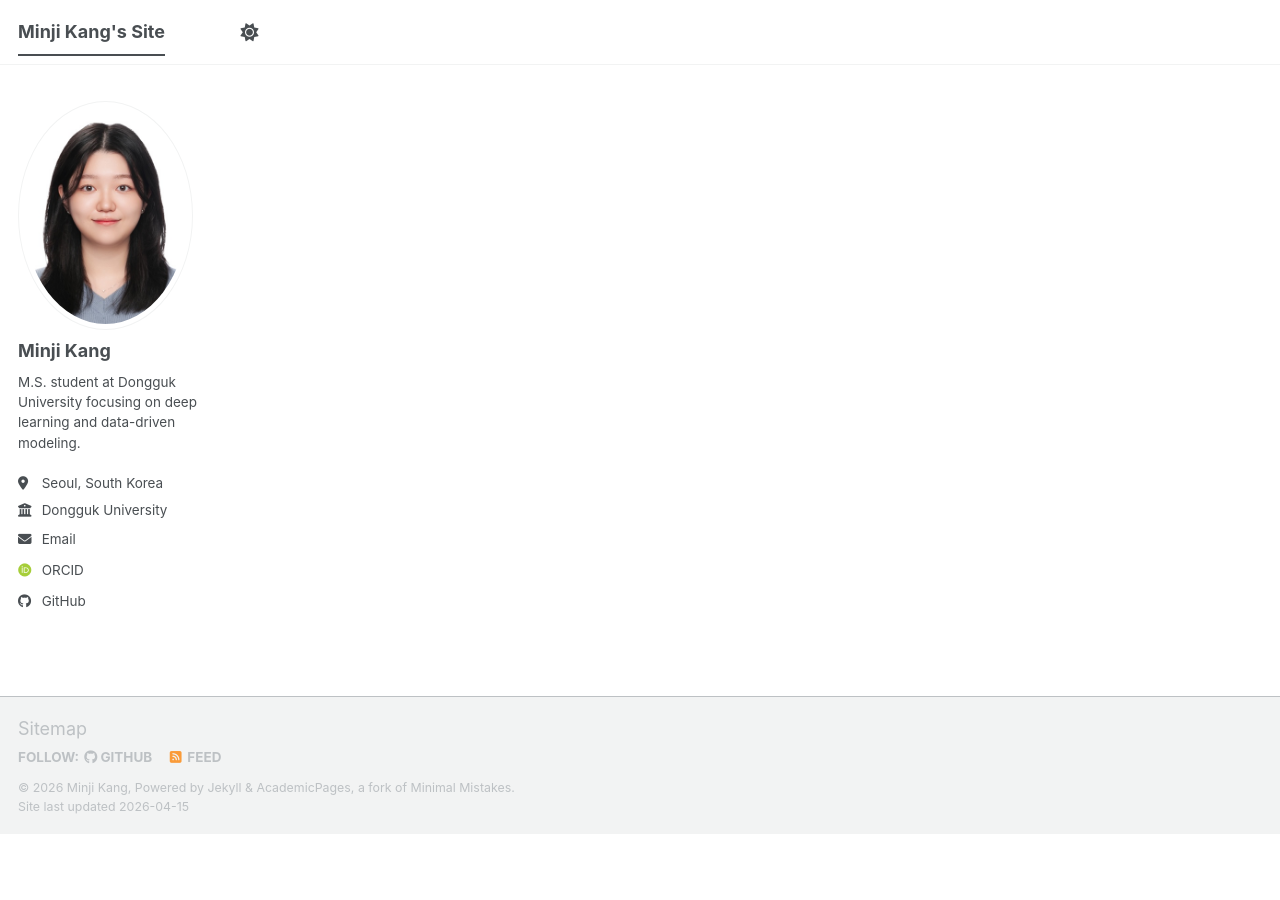
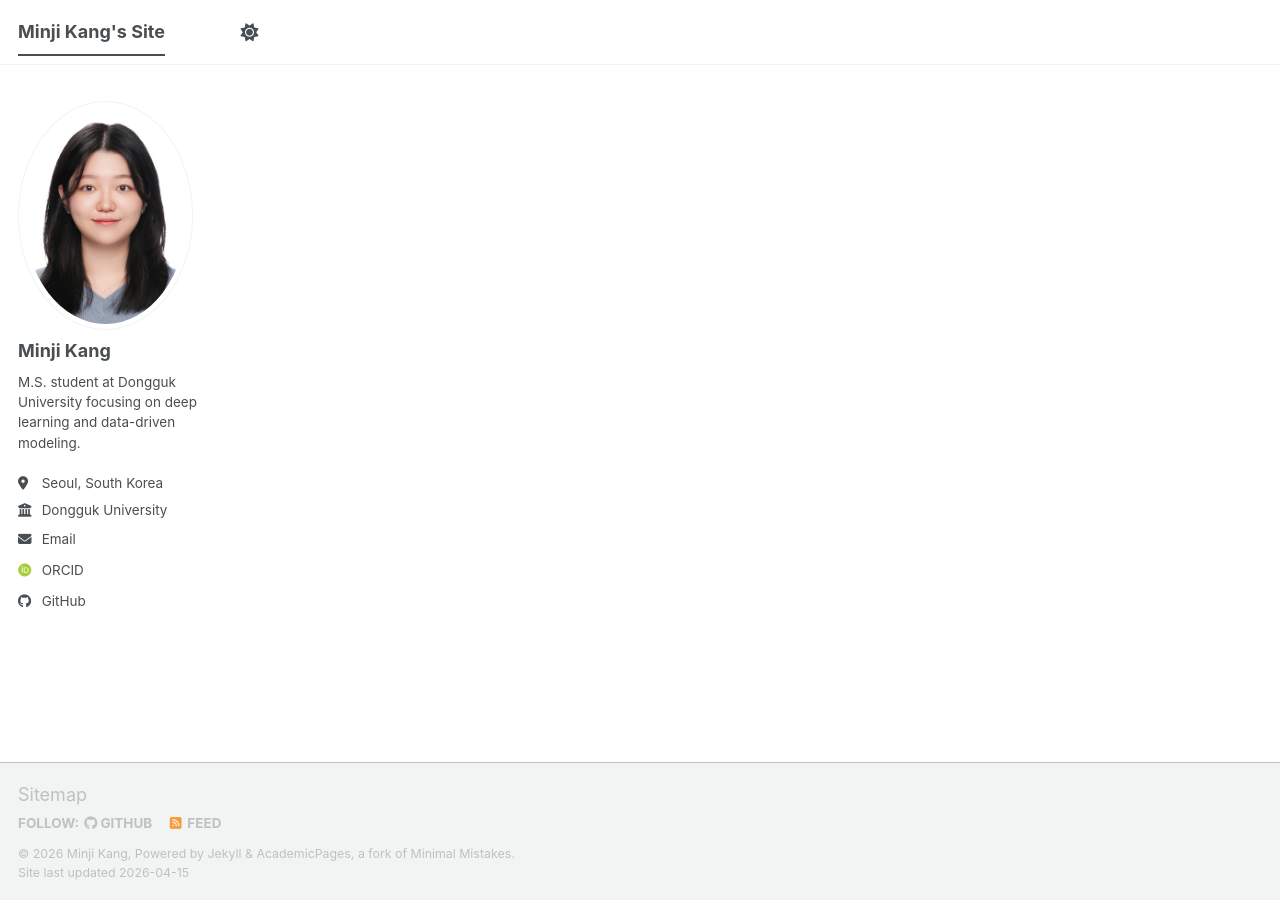
Before and after one commit to mimj3816/min_zi, a Jekyll site: the page built from _pages/about.md, in a window 1280 px wide and 900 px high, scrolled down 293 px. Built offline with Jekyll 4.4.1, drawn with Linux system fonts in a browser that asks for light colours; some web fonts are replaced; a script bundle is joined from its source files by our own code; library files that are not in the unit come from our copies; before the commit the page ends 1127 px from its top, so only the background shows below that.

Commit message:
Fix Error

```diff
--- a/assets/css/main.scss
+++ b/assets/css/main.scss
@@ -45,3 +45,17 @@
 .page__content {
   min-height: 85vh;
 }
+
+html, body {
+  height: 100%;
+}
+
+.page {
+  min-height: 100vh;
+  display: flex;
+  flex-direction: column;
+}
+
+.page__content {
+  flex: 1;
+}
```
